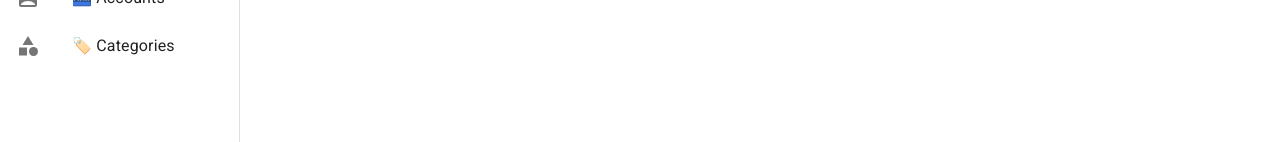
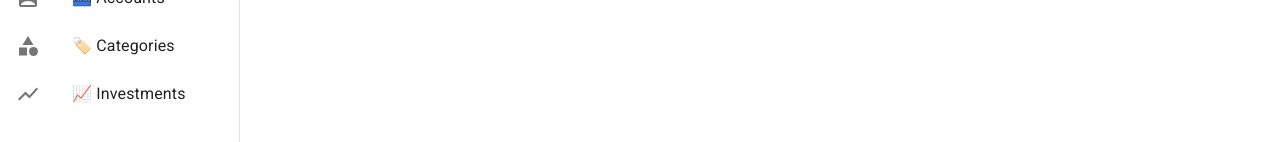
Before and after one commit to JadBghiel/finance-dashboard, a React (Create React App) app in the folder dashboard/frontend/: page /investments in a window 1280 px wide. Shown: the part 178-320 px from the top of the page. Built offline with nearby package versions, Linux system fonts and the light colour scheme; no server answers.

Commit message:
Add: sidebar fro invesment tab

```diff
--- a/dashboard/frontend/src/App.tsx
+++ b/dashboard/frontend/src/App.tsx
@@ -8,6 +8,7 @@ import Income from './pages/Income';
 import Expense from './pages/Expense';
 import Accounts from './pages/Accounts';
 import Categories from './pages/Categories';
+import Investments from './pages/Investments';
 
 function App() {
 	return (
@@ -22,6 +23,7 @@ function App() {
 					<Route path="/expense" element={<Expense />} />
 					<Route path="/accounts" element={<Accounts />} />
 					<Route path="/categories" element={<Categories />} />
+					<Route path="/investments" element={<Investments />} />
 				</Routes>
 			</Box>
 		</Box>
--- a/dashboard/frontend/src/components/Sidebar/Sidebar.tsx
+++ b/dashboard/frontend/src/components/Sidebar/Sidebar.tsx
@@ -6,6 +6,7 @@ import TrendingUpIcon from '@mui/icons-material/TrendingUp';
 import TrendingDownIcon from '@mui/icons-material/TrendingDown';
 import AccountBoxIcon from '@mui/icons-material/AccountBox'; // EDIT: added icon for Accounts
 import CategoryIcon from '@mui/icons-material/Category'; // EDIT: added icon for Categories
+import ShowChartIcon from '@mui/icons-material/ShowChart'; // EDIT: added icon for Investments
 
 const drawerWidth = 240;
 
@@ -15,6 +16,7 @@ const menuItems = [
   { text: '🧾 Expense', icon: <TrendingDownIcon />, path: '/expense' },
   { text: '🏧 Accounts', icon: <AccountBoxIcon />, path: '/accounts' },
   { text: '🏷️ Categories', icon: <CategoryIcon />, path: '/categories' },
+  { text: '📈 Investments', icon: <ShowChartIcon />, path: '/investments' },
 ];
 
 function Sidebar() {
```
